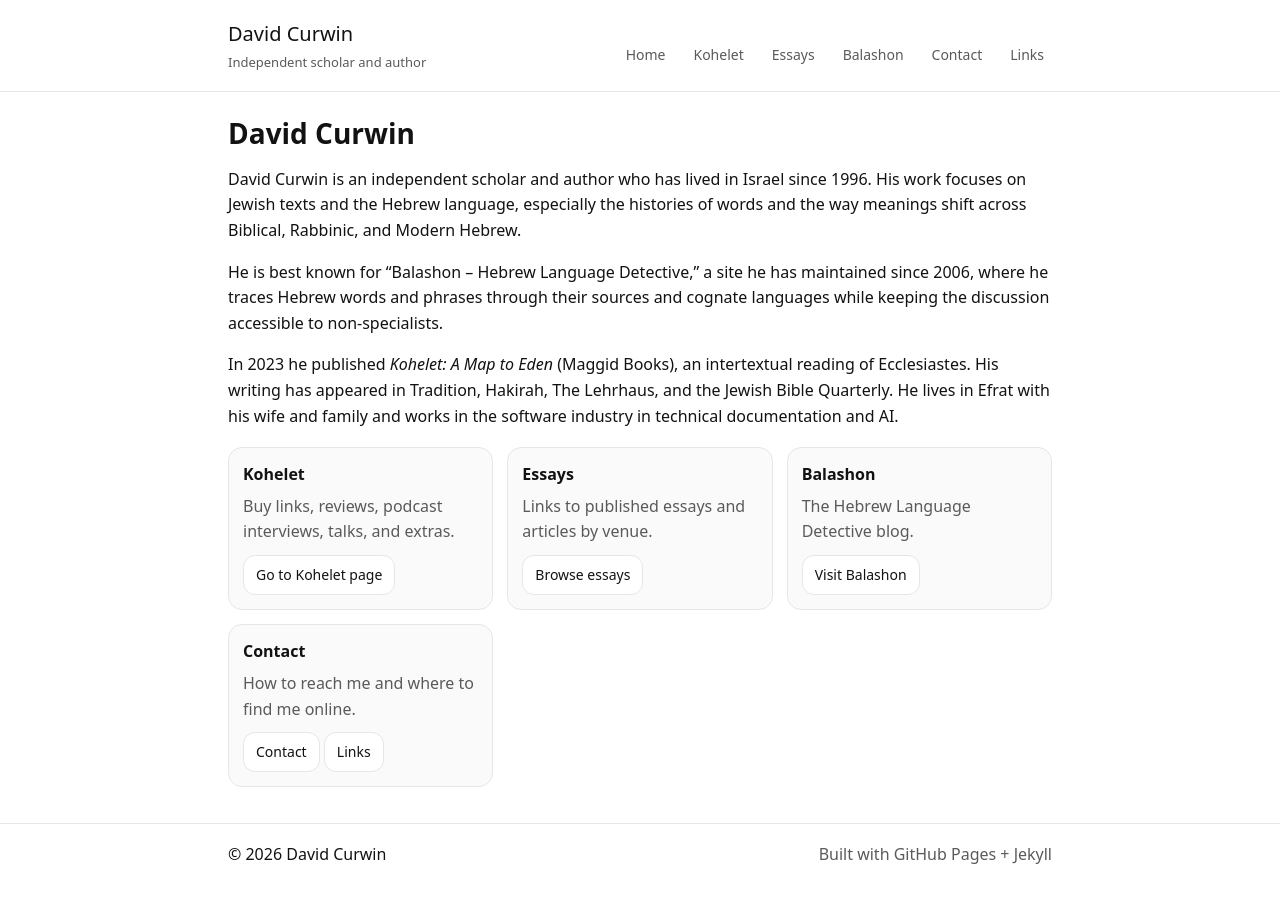
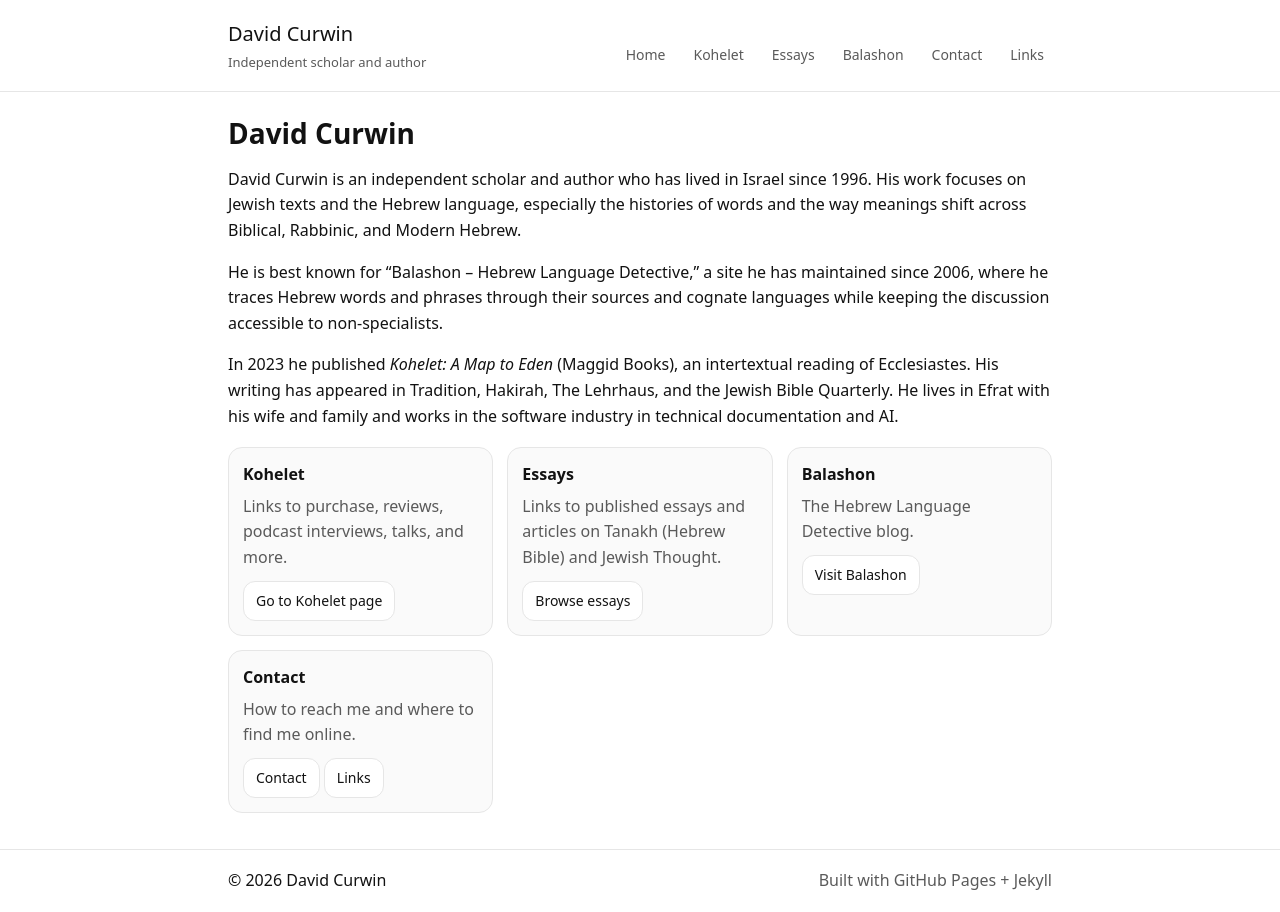
Before and after one commit to davidcurwin/davidcurwin.github.io, a Jekyll site: the page built from index.md, in a window 1280 px wide. Built offline with Jekyll 4.4.1, drawn with Linux system fonts in a browser that asks for light colours.

Commit message:
Update descriptions for Kohelet and Essays sections

```diff
--- a/index.md
+++ b/index.md
@@ -14,12 +14,12 @@ In 2023 he published *Kohelet: A Map to Eden* (Maggid Books), an intertextual re
 <div class="cards">
   <div class="card">
     <h3>Kohelet</h3>
-    <div class="muted">Buy links, reviews, podcast interviews, talks, and extras.</div>
+    <div class="muted">Links to purchase, reviews, podcast interviews, talks, and more.</div>
     <div style="margin-top:10px;"><a class="btn" href="{{ '/kohelet/' | relative_url }}">Go to Kohelet page</a></div>
   </div>
   <div class="card">
     <h3>Essays</h3>
-    <div class="muted">Links to published essays and articles by venue.</div>
+    <div class="muted">Links to published essays and articles on Tanakh (Hebrew Bible) and Jewish Thought.</div>
     <div style="margin-top:10px;"><a class="btn" href="{{ '/essays/' | relative_url }}">Browse essays</a></div>
   </div>
   <div class="card">
```
